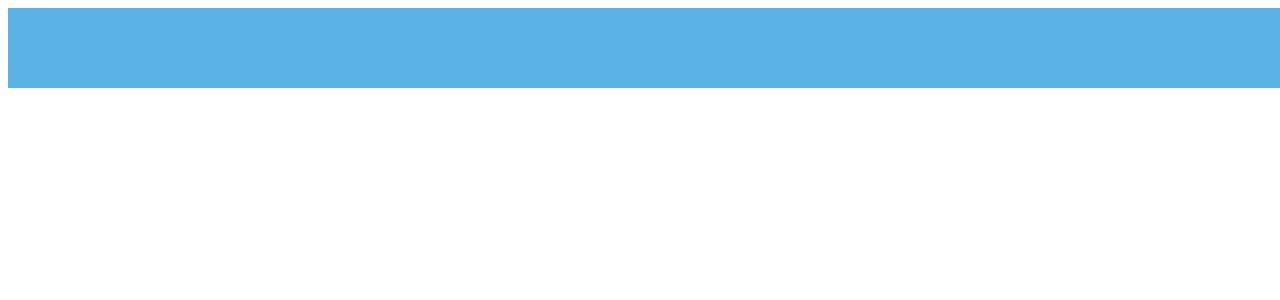
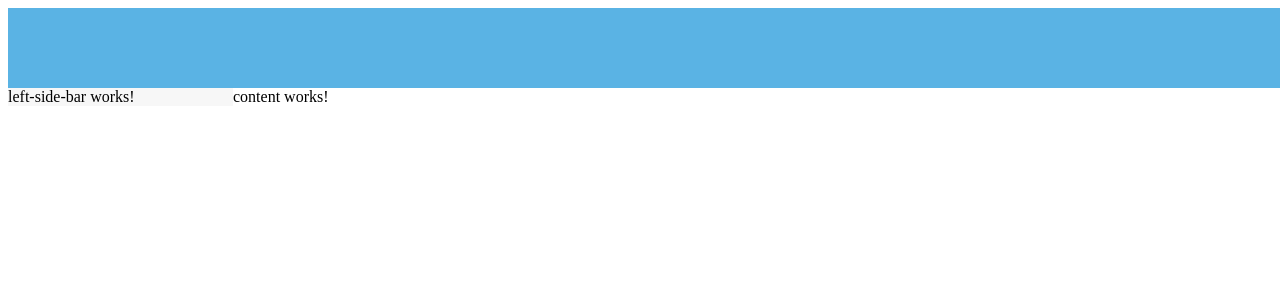
Before and after one commit to le2xx/lingo, an Angular app: page / in a window 1280 px wide. Shown: the top 300 px of the page. Built offline with nearby package versions, Linux system fonts and the light colour scheme.

Commit message:
Created content component.

```diff
--- a/src/app/app.module.ts
+++ b/src/app/app.module.ts
@@ -5,12 +5,16 @@ import { AppRoutingModule } from './app-routing.module';
 import { AppComponent } from './app.component';
 import { WrapperComponent } from './components/wrapper/wrapper.component';
 import { HeaderComponent } from './components/header/header.component';
+import { LeftSideBarComponent } from './components/left-side-bar/left-side-bar.component';
+import { ContentComponent } from './components/content/content.component';
 
 @NgModule({
   declarations: [
     AppComponent,
     WrapperComponent,
-    HeaderComponent
+    HeaderComponent,
+    LeftSideBarComponent,
+    ContentComponent
   ],
   imports: [
     BrowserModule,
--- a/src/app/commons/styles/variables.less
+++ b/src/app/commons/styles/variables.less
@@ -1 +1,2 @@
 @main-color: #5AB3E4;
+@left-side-ground: #F7F7F7;
--- /dev/null
+++ b/src/app/components/content/content.component.html
@@ -0,0 +1,3 @@
+<div class="content">
+  content works!
+</div>
--- /dev/null
+++ b/src/app/components/content/content.component.less
@@ -0,0 +1,6 @@
+@import "~src/app/commons/styles/main";
+
+.content {
+  display: inline-block;
+  width: 800px;
+}
--- /dev/null
+++ b/src/app/components/content/content.component.ts
@@ -0,0 +1,15 @@
+import { Component, OnInit } from '@angular/core';
+
+@Component({
+  selector: 'app-content',
+  templateUrl: './content.component.html',
+  styleUrls: ['./content.component.less']
+})
+export class ContentComponent implements OnInit {
+
+  constructor() { }
+
+  ngOnInit() {
+  }
+
+}
--- /dev/null
+++ b/src/app/components/left-side-bar/left-side-bar.component.html
@@ -0,0 +1,3 @@
+<div class="left-side-bar">
+  left-side-bar works!
+</div>
--- /dev/null
+++ b/src/app/components/left-side-bar/left-side-bar.component.less
@@ -0,0 +1,7 @@
+@import "~src/app/commons/styles/main";
+
+.left-side-bar {
+  display: inline-block;
+  width: 225px;
+  background: @left-side-ground;
+}
--- /dev/null
+++ b/src/app/components/left-side-bar/left-side-bar.component.ts
@@ -0,0 +1,15 @@
+import { Component, OnInit } from '@angular/core';
+
+@Component({
+  selector: 'app-left-side-bar',
+  templateUrl: './left-side-bar.component.html',
+  styleUrls: ['./left-side-bar.component.less']
+})
+export class LeftSideBarComponent implements OnInit {
+
+  constructor() { }
+
+  ngOnInit() {
+  }
+
+}
--- a/src/app/components/wrapper/wrapper.component.html
+++ b/src/app/components/wrapper/wrapper.component.html
@@ -1,3 +1,5 @@
 <div class="wrapper">
   <app-header></app-header>
+  <app-left-side-bar></app-left-side-bar>
+  <app-content></app-content>
 </div>
```
Also changed, not shown: 2 other files (tests, documents, lock files or other folders).
